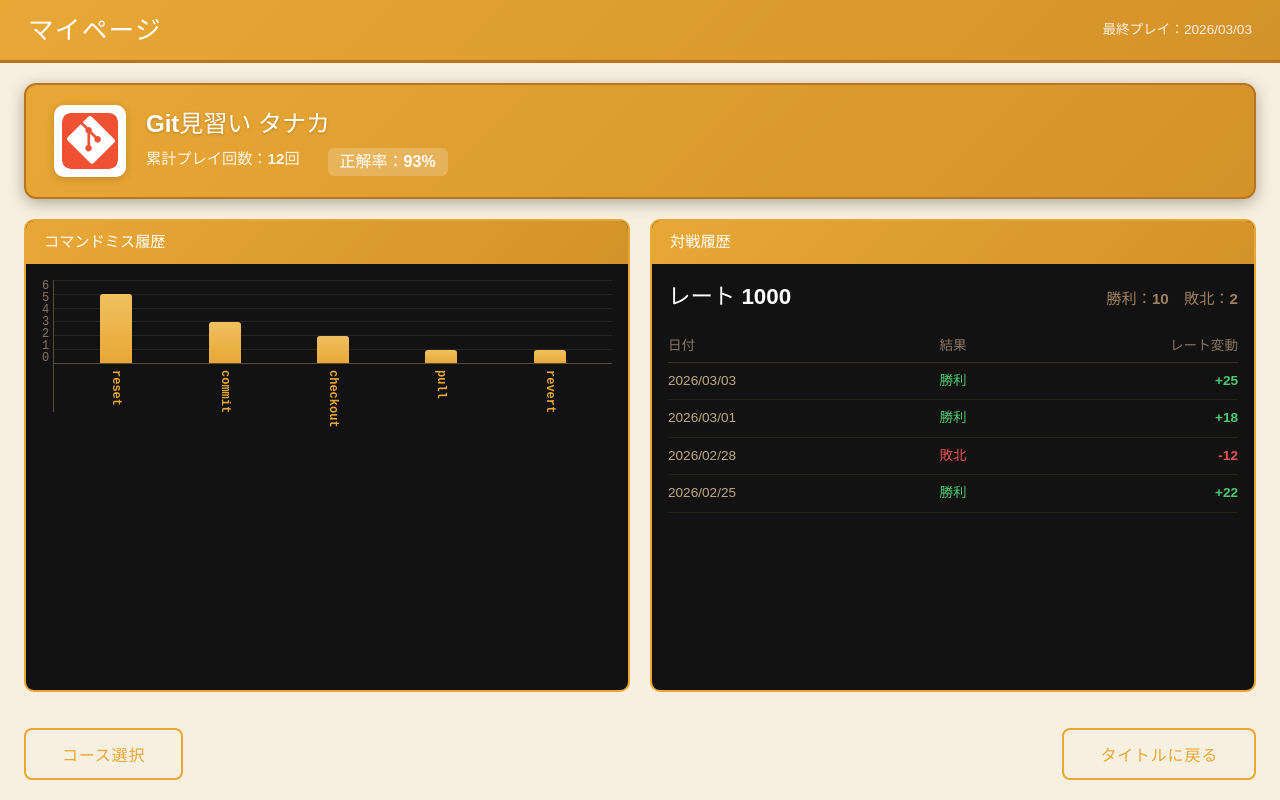
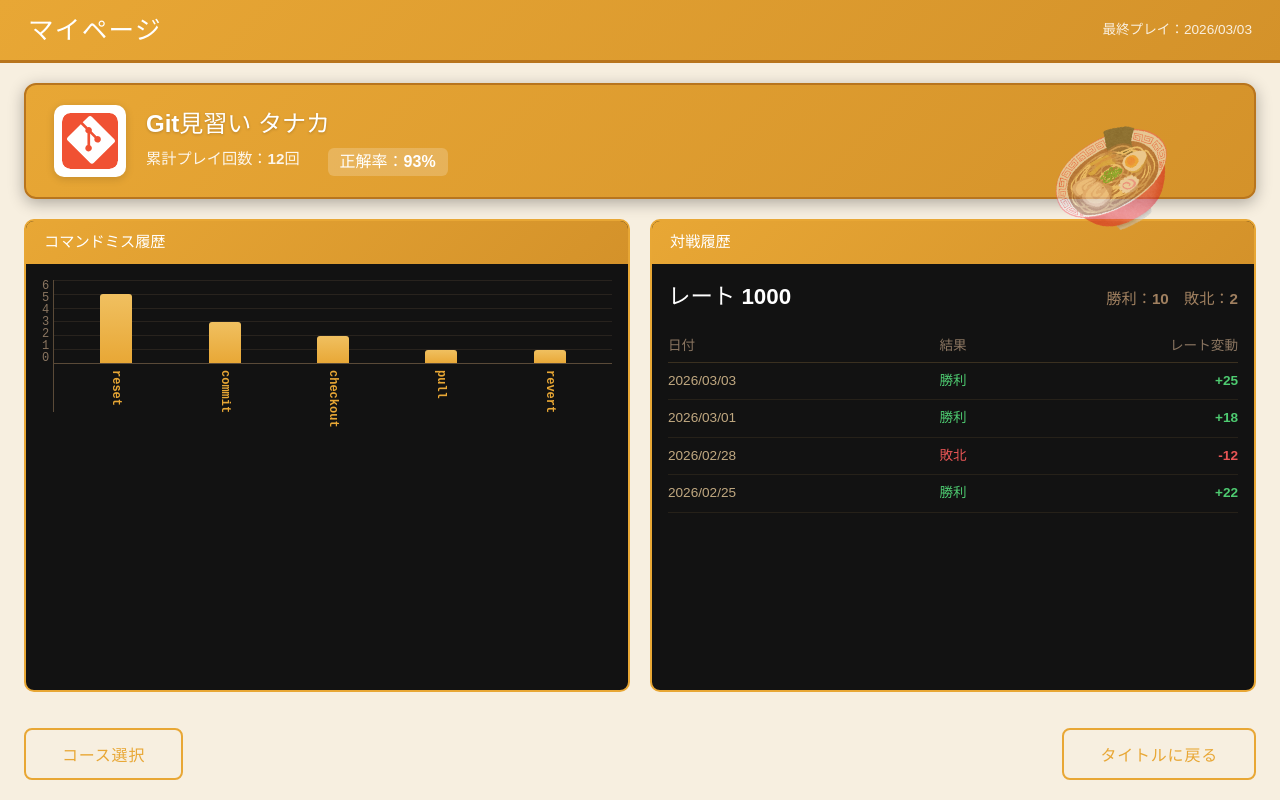
Before and after one commit to yozure420/gitRamen, a React app in the folder frontend/: page / in a window 1280 px wide. Both pictures are taken after a click on the button "ログイン". Built offline with nearby package versions, Linux system fonts and the light colour scheme; the HTML template or start-up script is replaced by a standard one.

Commit message:
マイページにラーメンの画像を追加

```diff
--- a/frontend/src/MyPage.css
+++ b/frontend/src/MyPage.css
@@ -66,6 +66,18 @@
     font-weight: 800;
     color: #fff;
     text-shadow: 0 1px 3px rgba(0, 0, 0, 0.2);
+}
+
+.mypage-profile-ramen {
+    position: absolute;
+    right: 100px;
+    top: 22.5%;
+    transform: translateY(-50%) rotate(-30deg);
+    width: 130px;
+    height: 130px;
+    object-fit: contain;
+    opacity: 0.5;
+    pointer-events: none;
 }
 
 .mypage-profile-stats {
--- a/frontend/src/MyPage.tsx
+++ b/frontend/src/MyPage.tsx
@@ -88,6 +88,7 @@ function MyPage({ onCourseSelect, onBackToTitle }: MyPageProps) {
                 <span className="mypage-stat-highlight">正解率：{userData.accuracy}%</span>
             </div>
         </div>
+        <img src="/images/ramen.png" alt="" className="mypage-profile-ramen" />
     </div>
 
     {/* Main Content */}
```
Also changed, not shown: frontend/public/images/ramen.png (added).
